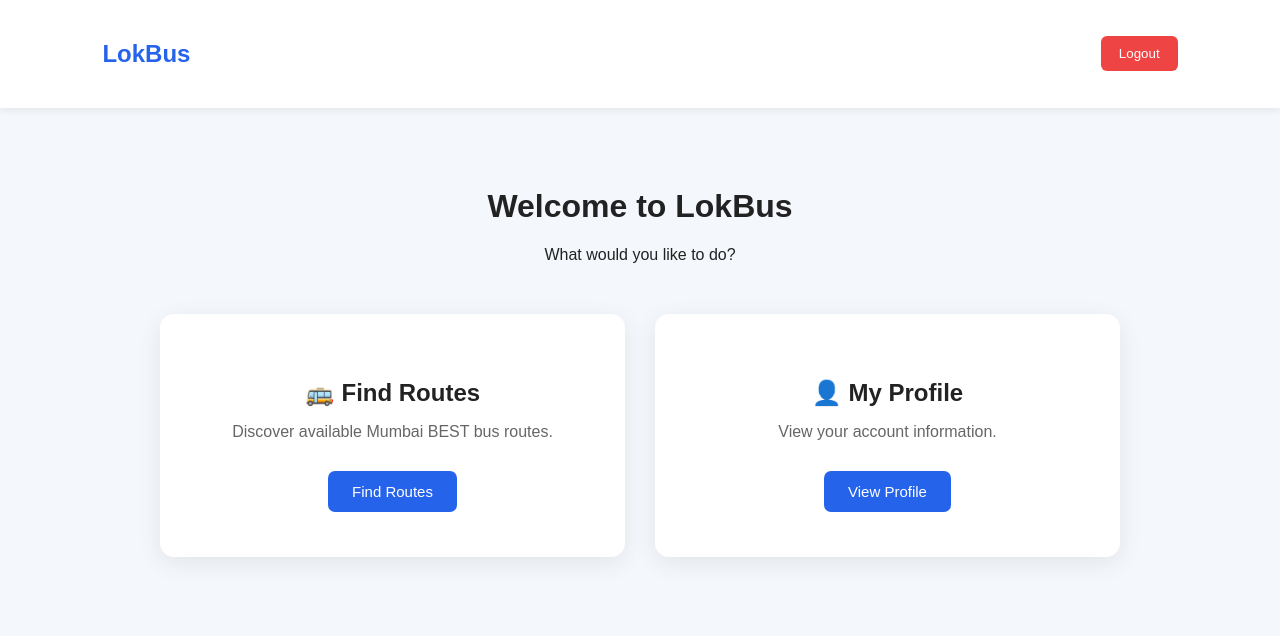
After one commit to 16AbhinavReddy/LokBus, a Flask app: page /home in a window 1280 px wide. The commit adds this page. Shown: the top 636 px of the page. Run offline with Flask 3, Linux system fonts and the light colour scheme; the visitor is signed in with stand-in values (Sample User, id 1).

Commit message:
Added home page and begun post-login navigation

```diff
--- a/backend/app.py
+++ b/frontend/app.py
@@ -111,10 +111,16 @@ def profile_page():
     return render_template("profile.html")
 
 @app.route("/", methods=["GET"])
-def home():
+def index():
     if "user_id" in session:
         return redirect("/profile-page")
     return redirect("/login-page")
 
+@app.route("/home")
+def home():
+    if "user_id" not in session:
+        return redirect("/login-page")
+    return render_template("home.html")
+
 if __name__ == "__main__":
     app.run(debug=True)
--- /dev/null
+++ b/frontend/static/css/home.css
@@ -0,0 +1,91 @@
+* {
+    box-sizing: border-box;
+}
+
+body {
+    margin: 0;
+    font-family: Arial, sans-serif;
+    background: #f4f7fb;
+    color: #222;
+}
+
+.navbar {
+    display: flex;
+    justify-content: space-between;
+    align-items: center;
+    background: white;
+    padding: 20px 8%;
+    box-shadow: 0 2px 8px rgba(0, 0, 0, 0.08);
+}
+
+.navbar h2 {
+    color: #2563eb;
+}
+
+.navbar button {
+    background: #ef4444;
+    color: white;
+    border: none;
+    padding: 10px 18px;
+    border-radius: 6px;
+    cursor: pointer;
+}
+
+.container {
+    max-width: 1000px;
+    margin: 80px auto;
+    padding: 0 20px;
+    text-align: center;
+}
+
+.options {
+    display: grid;
+    grid-template-columns: repeat(2, 1fr);
+    gap: 30px;
+    margin-top: 50px;
+}
+
+.option-card {
+    background: white;
+    padding: 45px 30px;
+    border-radius: 14px;
+    box-shadow: 0 6px 25px rgba(0, 0, 0, 0.08);
+}
+
+.option-card h2 {
+    margin-bottom: 15px;
+}
+
+.option-card p {
+    color: #666;
+    margin-bottom: 30px;
+}
+
+.option-card button,
+.option-card .button {
+    display: inline-block;
+    background: #2563eb;
+    color: white;
+    border: none;
+    padding: 12px 24px;
+    border-radius: 7px;
+    text-decoration: none;
+    cursor: pointer;
+    font-size: 15px;
+}
+
+.option-card button:disabled {
+    opacity: 0.6;
+    cursor: not-allowed;
+}
+
+#statusMessage {
+    margin-top: 30px;
+    color: #555;
+}
+
+@media (max-width: 700px) {
+    .options {
+        grid-template-columns: 1fr;
+    }
+}
--- /dev/null
+++ b/frontend/templates/home.html
@@ -0,0 +1,83 @@
+<!DOCTYPE html>
+<html lang="en">
+<head>
+    <meta charset="UTF-8">
+    <meta name="viewport" content="width=device-width, initial-scale=1.0">
+    <title>LokBus | Home</title>
+    <link rel="stylesheet"
+          href="{{ url_for('static', filename='css/home.css') }}">
+</head>
+<body>
+    <nav class="navbar">
+        <h2>LokBus</h2>
+        <button id="logoutBtn">Logout</button>
+    </nav>
+    <main class="container">
+        <h1>Welcome to LokBus</h1>
+        <p>What would you like to do?</p>
+        <div class="options">
+            <div class="option-card">
+                <h2>🚌 Find Routes</h2>
+                <p>
+                    Discover available Mumbai BEST bus routes.
+                </p>
+                <button id="findRoutesBtn">
+                    Find Routes
+                </button>
+            </div>
+            <div class="option-card">
+                <h2>👤 My Profile</h2>
+                <p>
+                    View your account information.
+                </p>
+                <a href="/profile-page" class="button">
+                    View Profile
+                </a>
+            </div>
+        </div>
+        <p id="statusMessage" role="status" aria-live="polite"></p>
+    </main>
+    <script>
+        const findRoutesBtn = document.getElementById("findRoutesBtn");
+        const statusMessage = document.getElementById("statusMessage");
+        findRoutesBtn.addEventListener("click", async () => {
+            findRoutesBtn.disabled = true;
+            statusMessage.textContent =
+                "Discovering routes. Please complete the Chalo login if prompted.";
+            try {
+                const response = await fetch("/api/generate-routes", {
+                    method: "POST",
+                    credentials: "same-origin"
+                });
+                if (response.status === 401) {
+                    window.location.href = "/login-page";
+                    return;
+                }
+                const data = await response.json();
+                if (!response.ok) {
+                    throw new Error(
+                        data.error || "Unable to generate routes."
+                    );
+                }
+                window.location.href = "/routes-page";
+            } catch (error) {
+                statusMessage.textContent = error.message;
+            } finally {
+                findRoutesBtn.disabled = false;
+            }
+        });
+        document.getElementById("logoutBtn")
+            .addEventListener("click", async () => {
+                const response = await fetch("/logout", {
+                    method: "POST",
+                    credentials: "same-origin"
+                });
+                if (response.ok) {
+                    window.location.href = "/login-page";
+                } else {
+                    alert("Logout failed. Please try again.");
+                }
+            });
+    </script>
+</body>
+</html>
--- a/backend/templates/profile.html
+++ b/frontend/templates/profile.html
@@ -16,7 +16,7 @@
         <div class="logo">LokBus</div>
 
         <div class="nav-links">
-            <a href="/">Home</a>
+		<a href="{{ url_for('home') }}">Home</a>
             <a href="/profile-page" class="active">My Profile</a>
             <button id="logoutBtn">Logout</button>
         </div>
```
Also changed, not shown: frontend/queryagnosticrouteinfo.py (added, +66 -0 lines), frontend/static/js/login.js (renamed from backend/static/js/login.js, +1 -19 lines), frontend/static/css/auth.css (renamed from backend/static/css/auth.css), frontend/static/css/profile.css (renamed from backend/static/css/profile.css), frontend/static/js/profile.js (renamed from backend/static/js/profile.js), frontend/static/js/register.js (renamed from backend/static/js/register.js), frontend/templates/login.html (renamed from backend/templates/login.html), frontend/templates/register.html (renamed from backend/templates/register.html).
